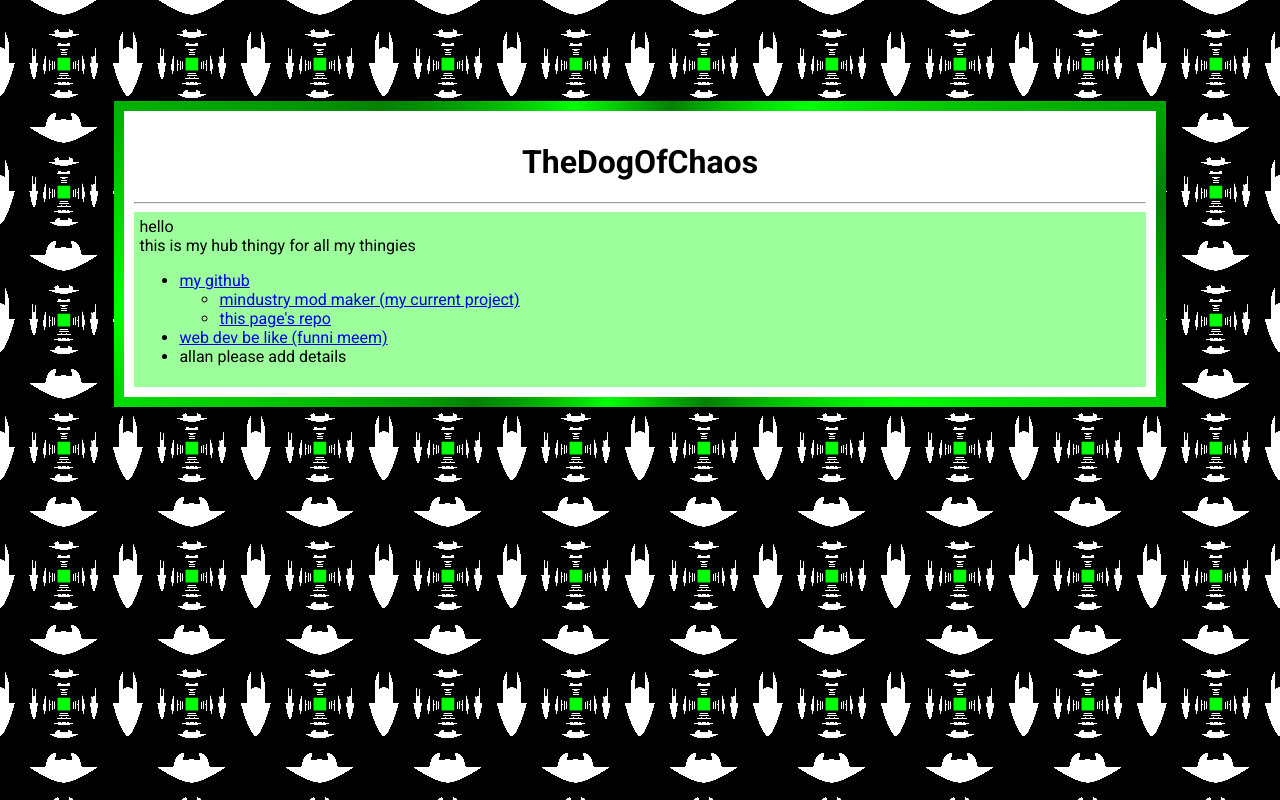
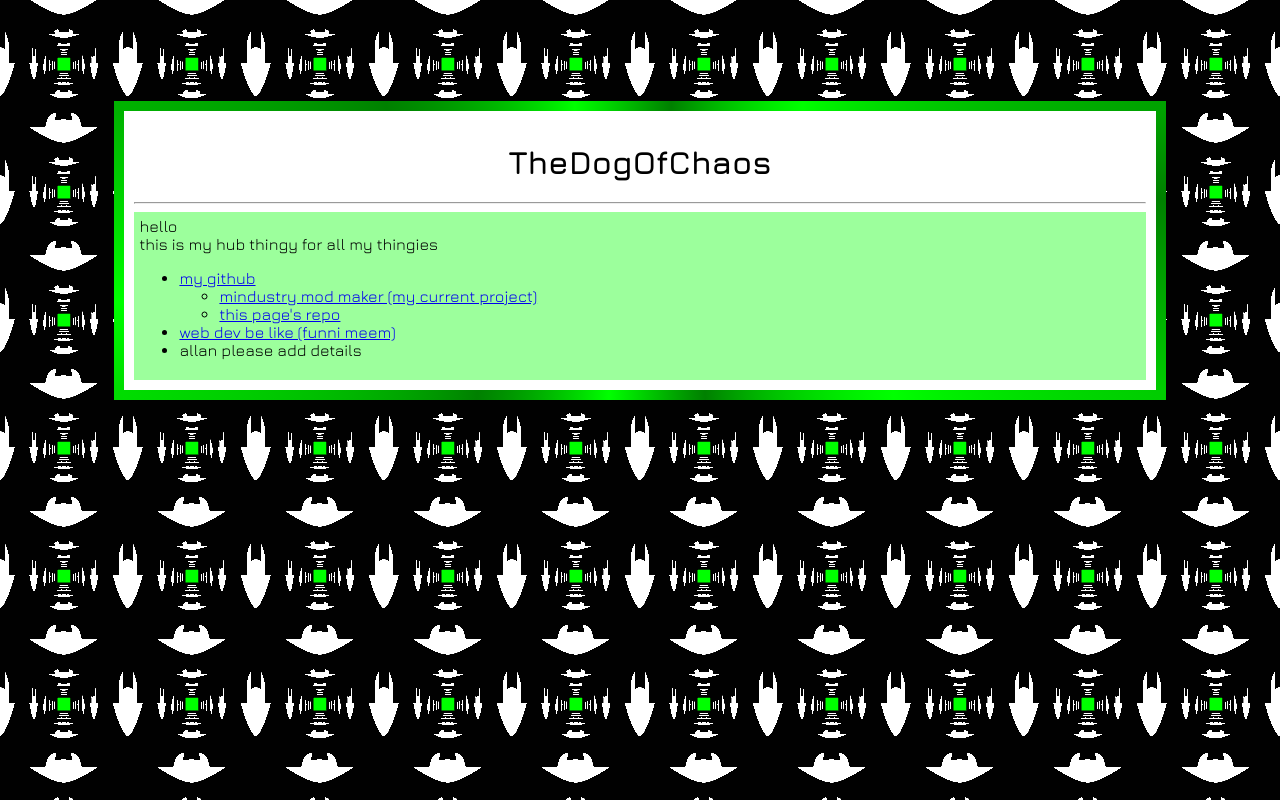
Before and after one commit to TheDogOfChaos/TheDogOfChaos.github.io, a plain HTML site: page index.html in a window 1280 px wide. Drawn offline with nearby package versions, Linux system fonts and the light colour scheme.

Commit message:
Changed font & removed scrollbars (while hopefully still allowing for scrolling)

```diff
--- a/index.html
+++ b/index.html
@@ -5,7 +5,7 @@
     <meta charset="UTF-8">
     <link rel="preconnect" href="https://fonts.googleapis.com">
     <link rel="preconnect" href="https://fonts.gstatic.com" crossorigin>
-    <link href="https://fonts.googleapis.com/css2?family=Roboto:ital,wght@0,400;0,700;1,400;1,700&amp;display=swap" rel="stylesheet">
+    <link href="https://fonts.googleapis.com/css2?family=Jura:wght@300;400;500;600;700&display=swap" rel="stylesheet">
     <link rel="stylesheet" href="styles/style.css">
   </head>
   <body>
--- a/styles/style.css
+++ b/styles/style.css
@@ -31,7 +31,7 @@
     text-align: center;
     opacity: 1;
     z-index: 1;
-    font-family: "roboto";
+    font-family: "Jura", sans-serif;
     border-image: repeating-conic-gradient(
         from var(--angle),
         #00ff00 0%,
@@ -41,6 +41,12 @@
     animation: spinning-grad 15s linear infinite;
     border-width: 10px;
     border-style: solid;
+    -ms-overflow-style: none;
+    scrollbar-width: none;
+}
+
+.box::-webkit-scrollbar {
+  display: none;
 }
 
 .embed {
```
